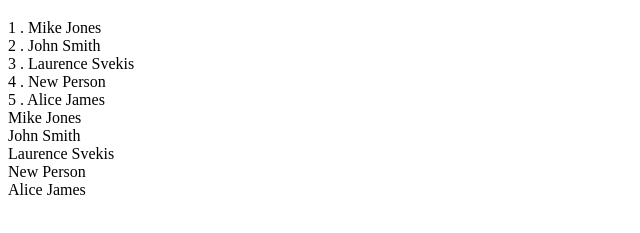
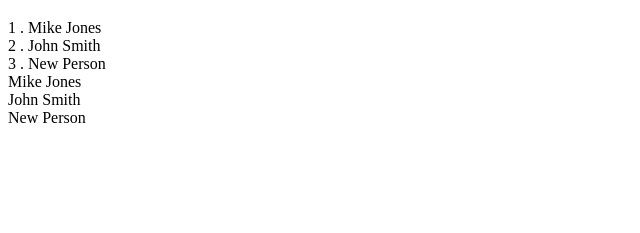
Before and after one commit to cwtsang1012/Complete-JSON-AJAX-API-Course, a plain HTML site: page 2. JSON Javascript Object Notation Intro/createJSON.html in a window 1280 px wide. Shown: the part 61-294 px from the top of the page, without its empty margins (0-640 px from the left). Drawn offline with Linux system fonts and the light colour scheme.

Commit message:
Update Section 2

```diff
--- a/2. JSON Javascript Object Notation Intro/createJSON.html
+++ b/2. JSON Javascript Object Notation Intro/createJSON.html
@@ -28,18 +28,24 @@
 
         var html = '';
         for(var x in myObj.friends){
+			//for array... x will be the index
+			console.log(x);
             html += (Number(x)+1) + ' . ' + myObj.friends[x].firstName + ' ' + myObj.friends[x].lastName + '<br>'
         }
 
         for (var item in myObj ){
-            console.log(item);
+            //for object....item will be the property name
+			console.log(item);
         }
         document.getElementById('output').innerHTML = html;
 
 
         var html = '';
 
-        myObj.friends.splice(3,0,{
+		//1st param: start index,
+		//2nd param: no of object needs to be deleted from start index,
+		//3rd param: object to be inserted at start index
+        myObj.friends.splice(2,2,{
                 "firstName": "New"
                 , "lastName": "Person"
            })
```
